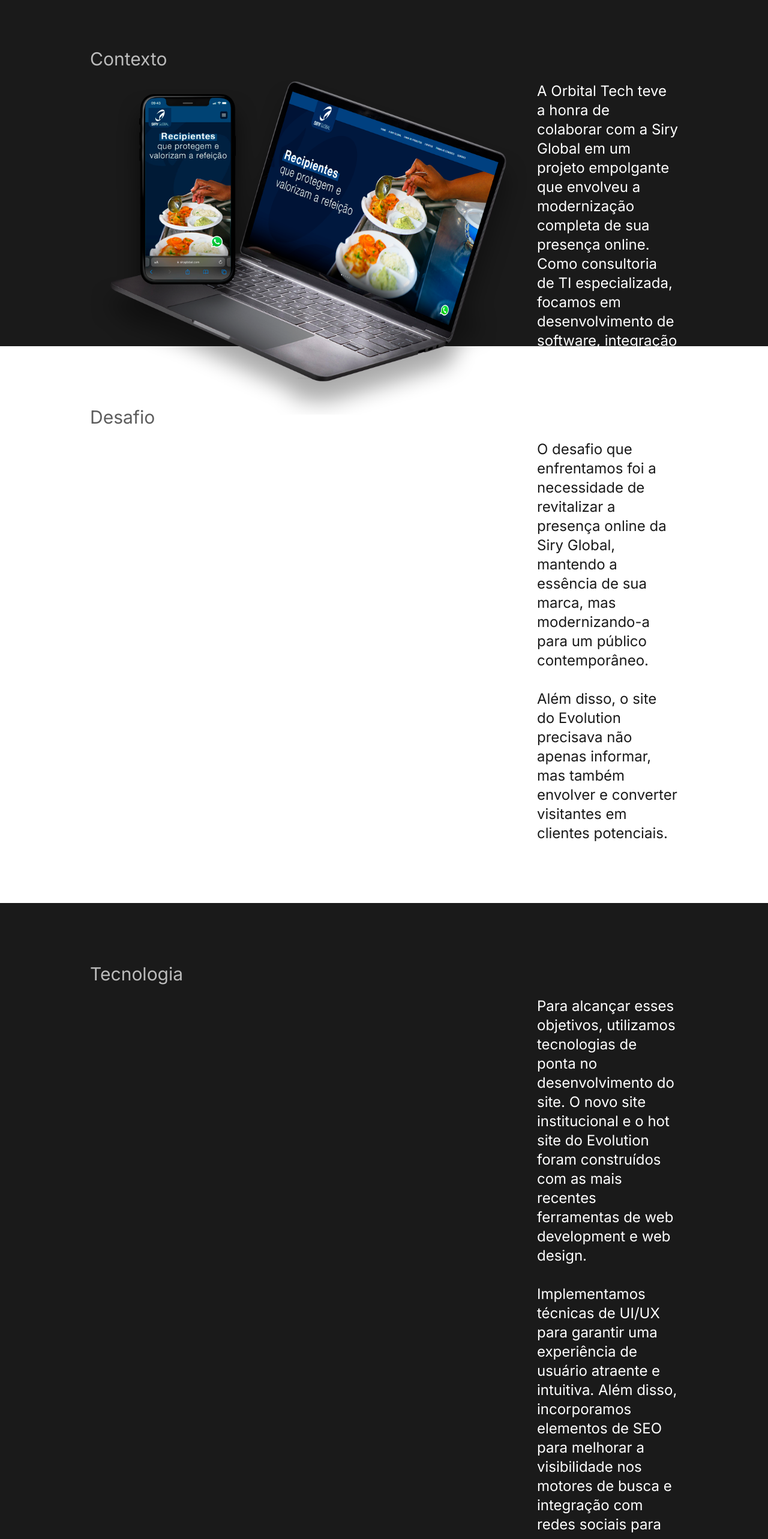
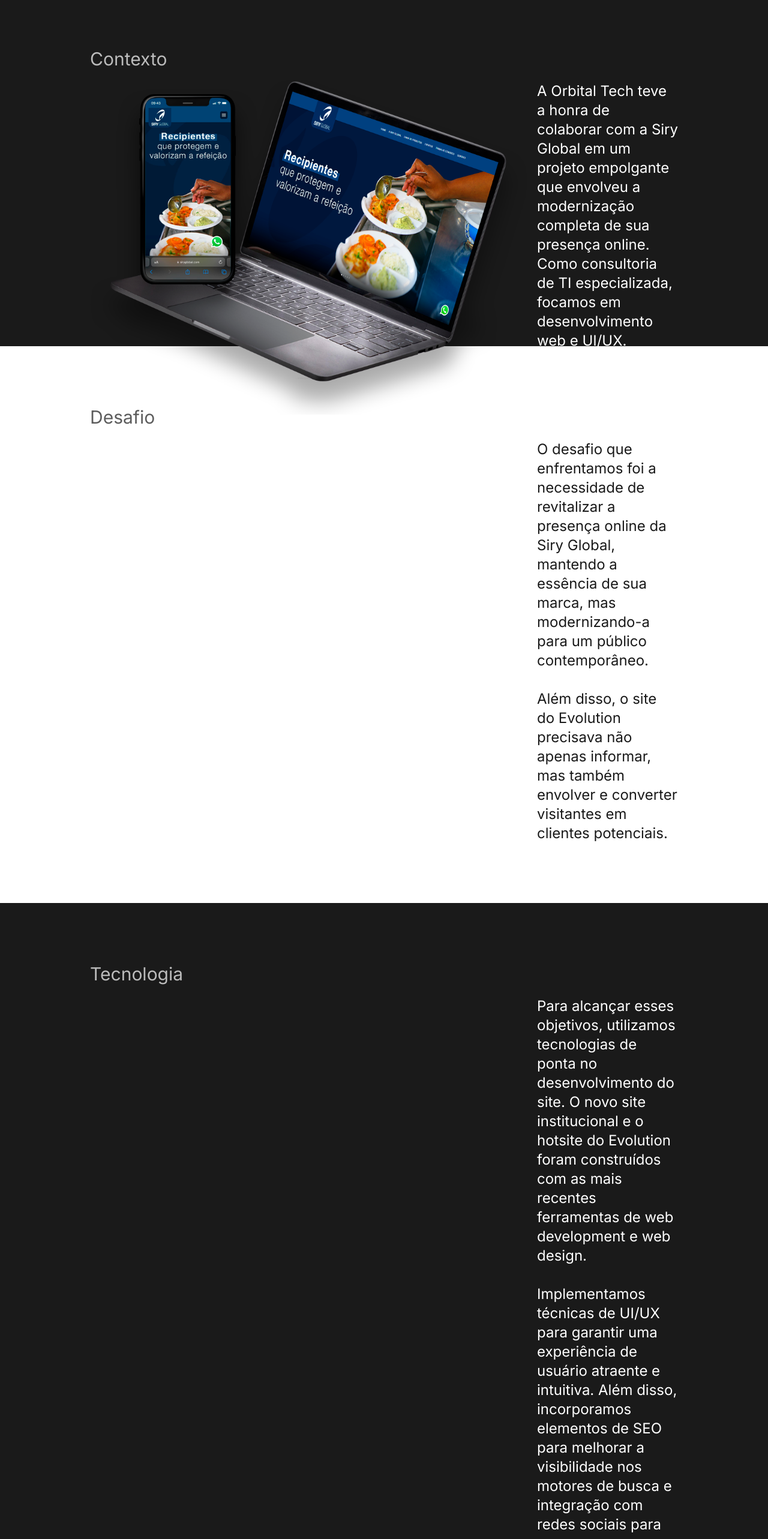
Before and after one commit to marcusdavanco/orbital-cases, a Next.js app: page /cases/siry-global in a window 1280 px wide. Shown: the part 900-3465 px from the top of the page at 60% size. Built offline with nearby package versions, Linux system fonts and the light colour scheme; what tailwindcss-animated would draw is missing.

Commit message:
chore: update text siry global

```diff
--- a/src/app/cases/siry-global/page.tsx
+++ b/src/app/cases/siry-global/page.tsx
@@ -3,6 +3,7 @@
 import { Hero } from "@/components/hero";
 import { Section } from "@/components/section";
 import Image from "next/image";
+import { useState } from "react";
 
 export default function page() {
 
@@ -26,7 +27,7 @@
           }
         }
         title="Contexto"
-        content={['A Orbital Tech teve a honra de colaborar com a Siry Global em um projeto empolgante que envolveu a modernização completa de sua presença online. Como consultoria de TI especializada, focamos em desenvolvimento de software, integração de sistemas e UI/UX.', 'Nosso objetivo era elevar a identidade digital da Siry Global, especialmente para seu produto estrela, o Evolution.']}
+        content={['A Orbital Tech teve a honra de colaborar com a Siry Global em um projeto empolgante que envolveu a modernização completa de sua presença online. Como consultoria de TI especializada, focamos em desenvolvimento web e UI/UX.', 'Nosso objetivo era elevar a identidade digital da Siry Global, especialmente para seu produto estrela, o Evolution.']}
         customHeight={597}
       />
       <Section
@@ -36,11 +37,11 @@
       <Section
         dark
         title="Tecnologia"
-        content={['Para alcançar esses objetivos, utilizamos tecnologias de ponta no desenvolvimento do site. O novo site institucional e o hot site do Evolution foram construídos com as mais recentes ferramentas de web development e web design.', 'Implementamos técnicas de UI/UX para garantir uma experiência de usuário atraente e intuitiva. Além disso, incorporamos elementos de SEO para melhorar a visibilidade nos motores de busca e integração com redes sociais para uma presença online ampliada.']}
+        content={['Para alcançar esses objetivos, utilizamos tecnologias de ponta no desenvolvimento do site. O novo site institucional e o hotsite do Evolution foram construídos com as mais recentes ferramentas de web development e web design.', 'Implementamos técnicas de UI/UX para garantir uma experiência de usuário atraente e intuitiva. Além disso, incorporamos elementos de SEO para melhorar a visibilidade nos motores de busca e integração com redes sociais para uma presença online ampliada.']}
       />
       <Section
         title="Soluções"
-        content={['A solução que propusemos e implementamos foi um rebranding completo da presença online da Siry Global. Para o site institucional, criamos um design moderno e responsivo que reflete a essência da empresa de forma elegante e profissional. Já para o hot site do Evolution, desenvolvemos uma plataforma interativa, destacando os recursos e benefícios do produto de forma cativante.', 'A integração de sistemas permitiu uma experiência contínua para os usuários, do site principal ao hot site do produto.']}
+        content={['A solução que propusemos e implementamos foi um rebranding completo da presença online da Siry Global. Para o site institucional, criamos um design moderno e responsivo que reflete a essência da empresa de forma elegante e profissional. Já para o hotsite do Evolution, desenvolvemos uma plataforma interativa, destacando os recursos e benefícios do produto de forma cativante.', 'A integração de sistemas permitiu uma experiência contínua para os usuários, do site principal ao hotsite do produto.']}
       />
       <section className="h-[823px] w-full relative pb-[100px] bg-white">
       <Image
@@ -55,7 +56,7 @@
       <Section
         dark
         title="Impacto"
-        content={['O impacto desse projeto foi significativo para o negócio da Siry Global. A nova presença online resultou em um aumento notável na interação dos clientes com a marca. O site institucional recebeu elogios pela sua usabilidade e design, refletindo positivamente na imagem da empresa. ', 'O hot site do Evolution, por sua vez, gerou um aumento nas consultas e interesse pelo produto, resultando em um aumento nas conversões e nas vendas.']}
+        content={['O impacto desse projeto foi significativo para o negócio da Siry Global. A nova presença online resultou em um aumento notável na interação dos clientes com a marca. O site institucional recebeu elogios pela sua usabilidade e design, refletindo positivamente na imagem da empresa.', 'O hotsite do Evolution, por sua vez, gerou um aumento nas consultas e interesse pelo produto, resultando em um aumento nas conversões e nas vendas.']}
       />
     </main>
   );
```
